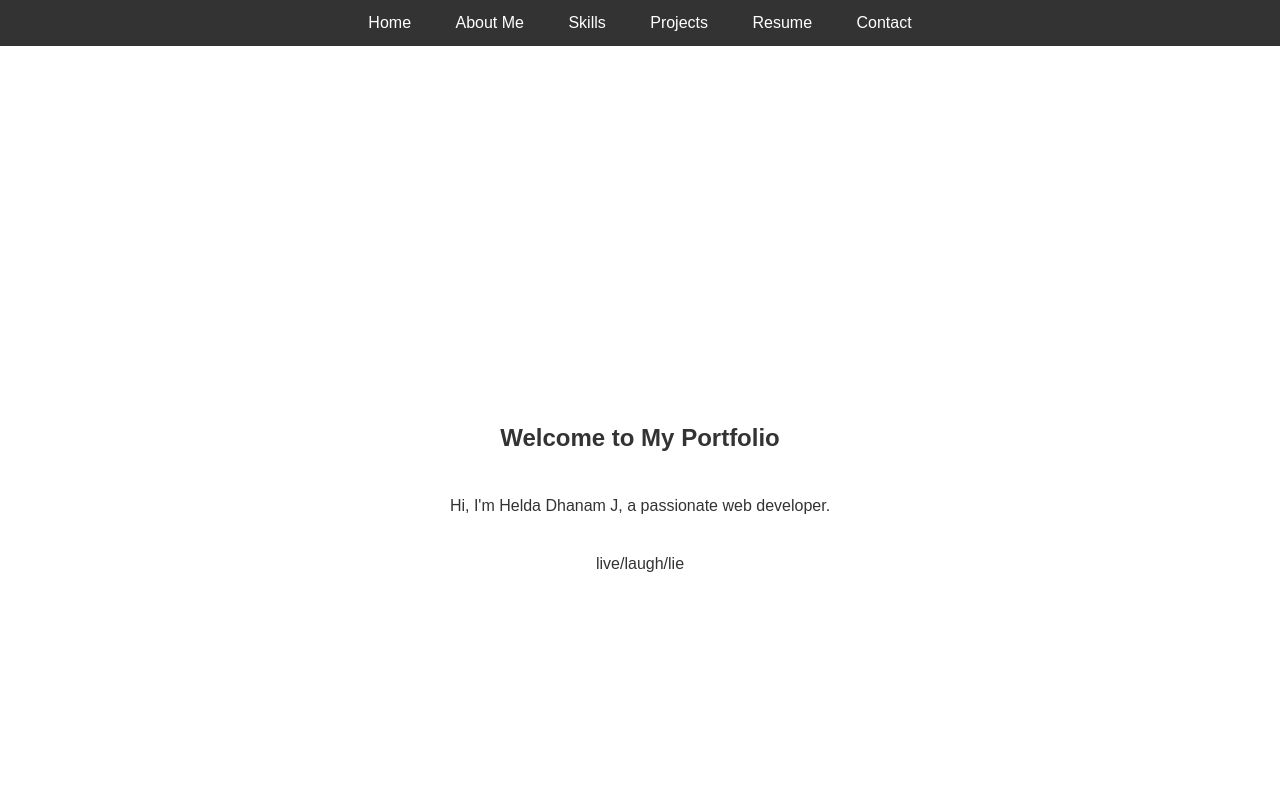
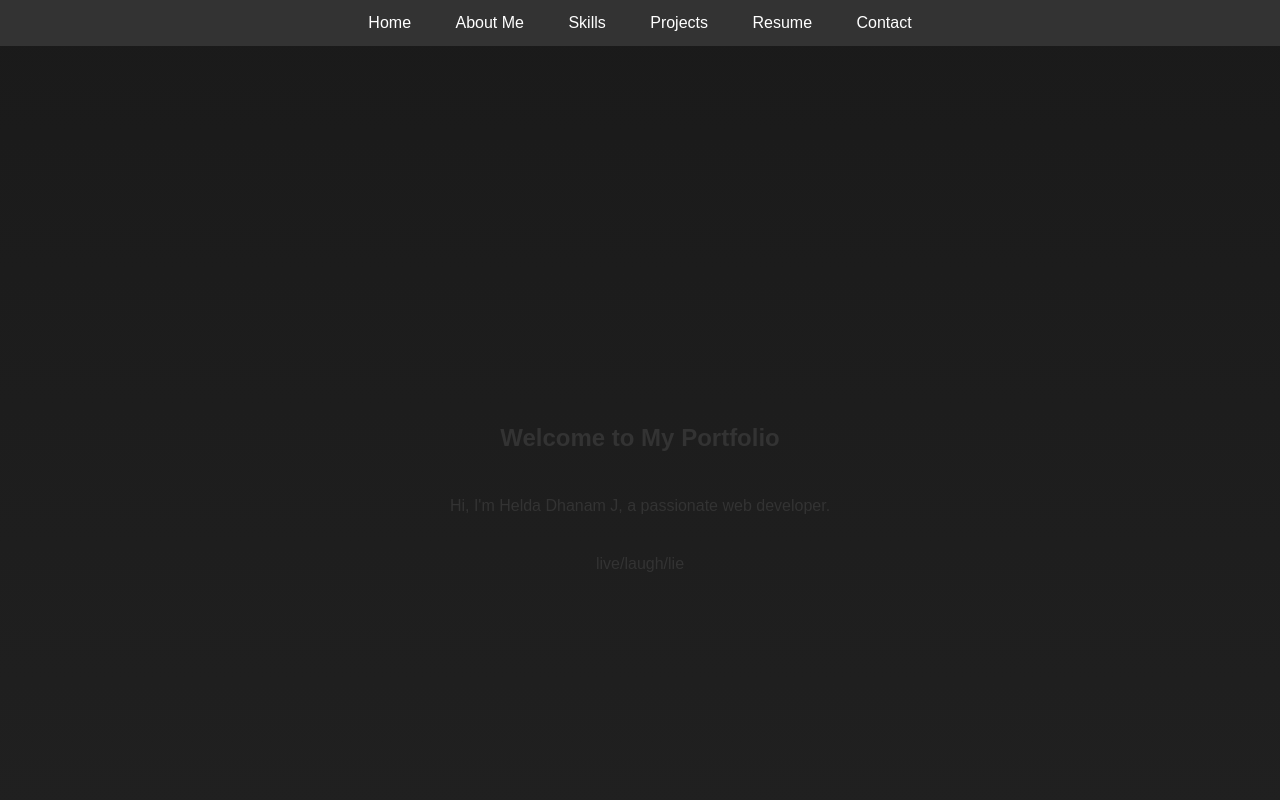
Before and after one commit to Helda-3110/intern, a plain HTML site: page index.html in a window 1280 px wide. Shown: the top 800 px of the page. Drawn offline with Linux system fonts and the light colour scheme.

Commit message:
colour change

```diff
--- a/style.css
+++ b/style.css
@@ -4,6 +4,8 @@ body {
     margin: 0;
     padding: 0;
     line-height: 1.6;
+    background: linear-gradient(to bottom, #1a1a1a, #333);
+    color: #f0f0f0;
 }
 
 nav {
```
